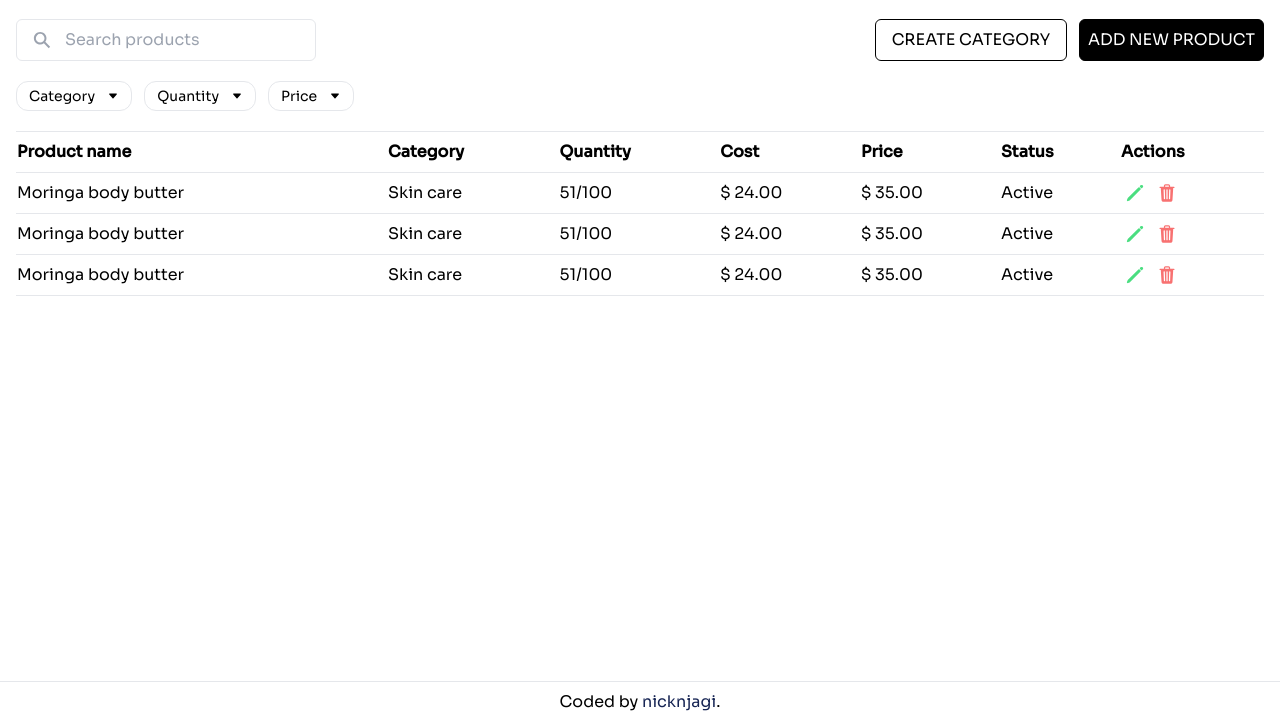
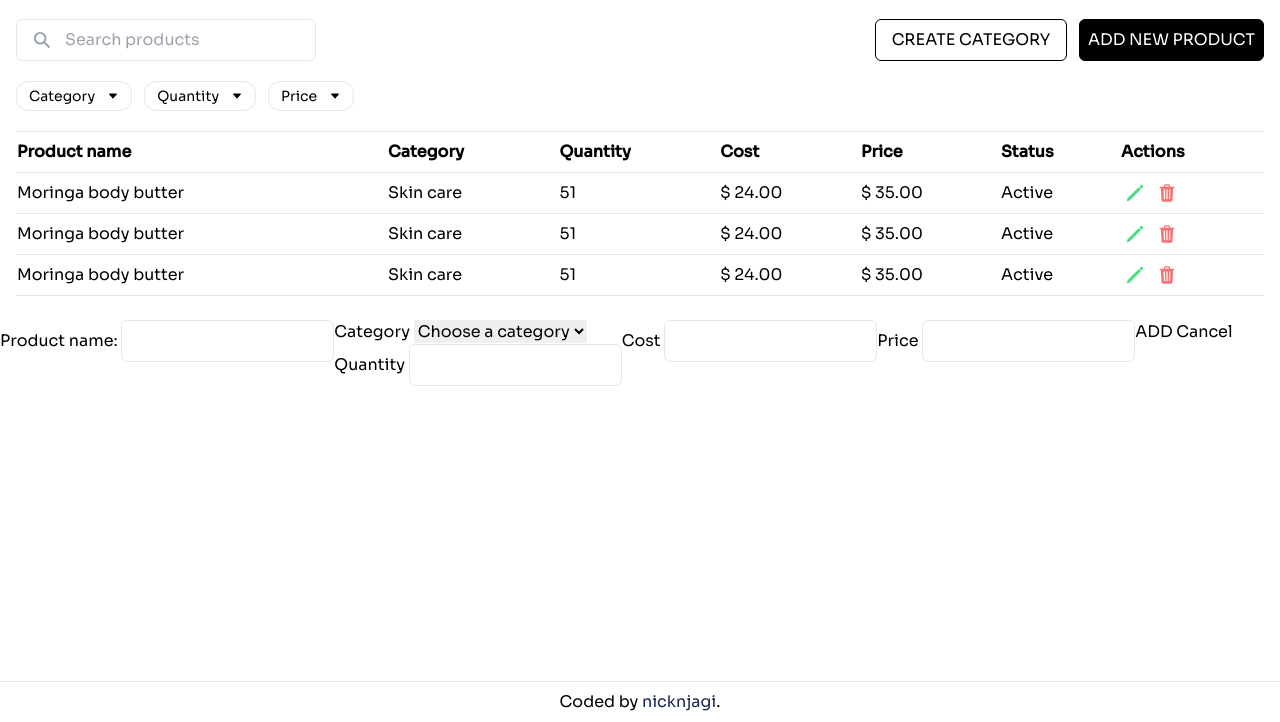
Before and after one commit to nicknjagi/inventory-management-page, a website: page public/index.html in a window 1280 px wide. Shown: the part 78-800 px from the top of the page. Drawn offline with Linux system fonts and the light colour scheme.

Commit message:
create add product form

```diff
--- a/public/index.html
+++ b/public/index.html
@@ -96,7 +96,7 @@
           <tr>
             <td>Moringa body butter</td>
             <td>Skin care</td>
-            <td>51/100</td>
+            <td>51</td>
             <td>$ 24.00</td>
             <td>$ 35.00</td>
             <td>Active</td>
@@ -121,7 +121,7 @@
           <tr>
             <td>Moringa body butter</td>
             <td>Skin care</td>
-            <td>51/100</td>
+            <td>51</td>
             <td>$ 24.00</td>
             <td>$ 35.00</td>
             <td>Active</td>
@@ -146,7 +146,7 @@
           <tr>
             <td>Moringa body butter</td>
             <td>Skin care</td>
-            <td>51/100</td>
+            <td>51</td>
             <td>$ 24.00</td>
             <td>$ 35.00</td>
             <td>Active</td>
@@ -183,6 +183,40 @@
     </div>
   </form>
 
+  <!-- add product form -->
+	  <form id="add-product-form" class="show-product-form">
+      <div class="form-row">
+        <label for="category-name">Product name:</label>
+        <input type="text" id="category-name">
+      </div>
+      <div class="form-row-container">
+        <div class="category-input-container">
+          <label for="category-input">Category</label>
+          <select name="category-input" id="category-input">
+            <option class="hidden" value="choose category">Choose a category</option>
+            <option value="skin care">Skin care</option>
+            <option value="skin care">Skin care</option>
+          </select>
+        </div>
+        <div class="quantity-input-container">
+          <label for="quantity-input">Quantity</label>
+          <input type="number" id="quantity-input">
+        </div>
+      </div>
+      <div class="form-row">
+        <label for="cost-input">Cost</label>
+        <input type="number" id="cost-input">
+      </div>
+      <div class="form-row">
+        <label for="price-input">Price</label>
+        <input type="number" id="price-input">
+      </div>
+      <div class="add-form-btns">
+        <button type="submit">ADD</button>
+        <button id="close-add-form">Cancel</button>
+      </div>
+    </form>
+
   <footer>
     <p class="attribution">
       Coded by <a href="https://github.com/nicknjagi" target="_blank">nicknjagi</a>.
```
